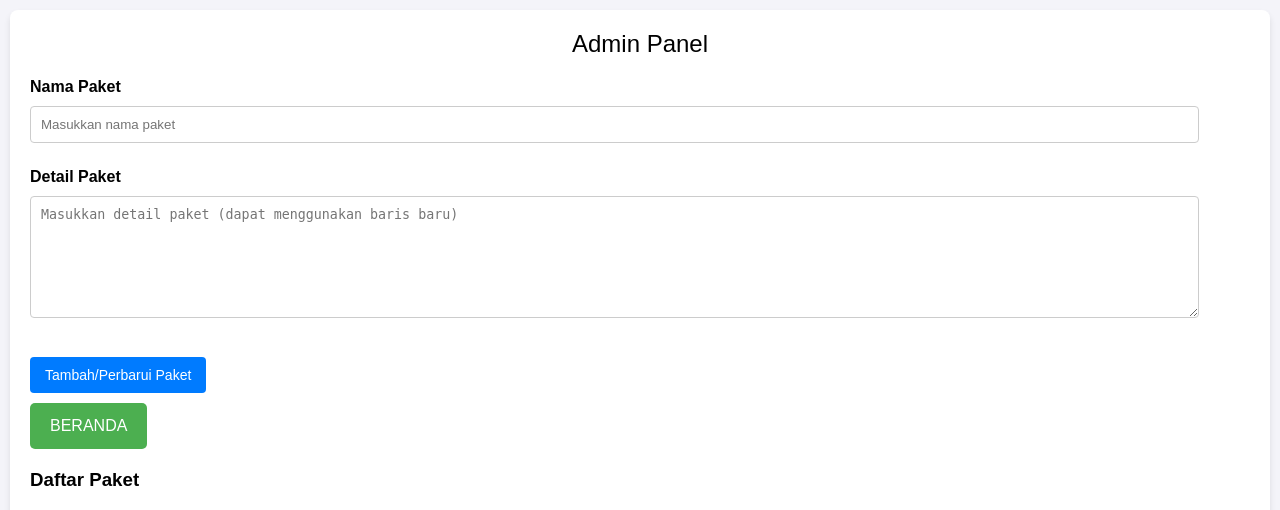
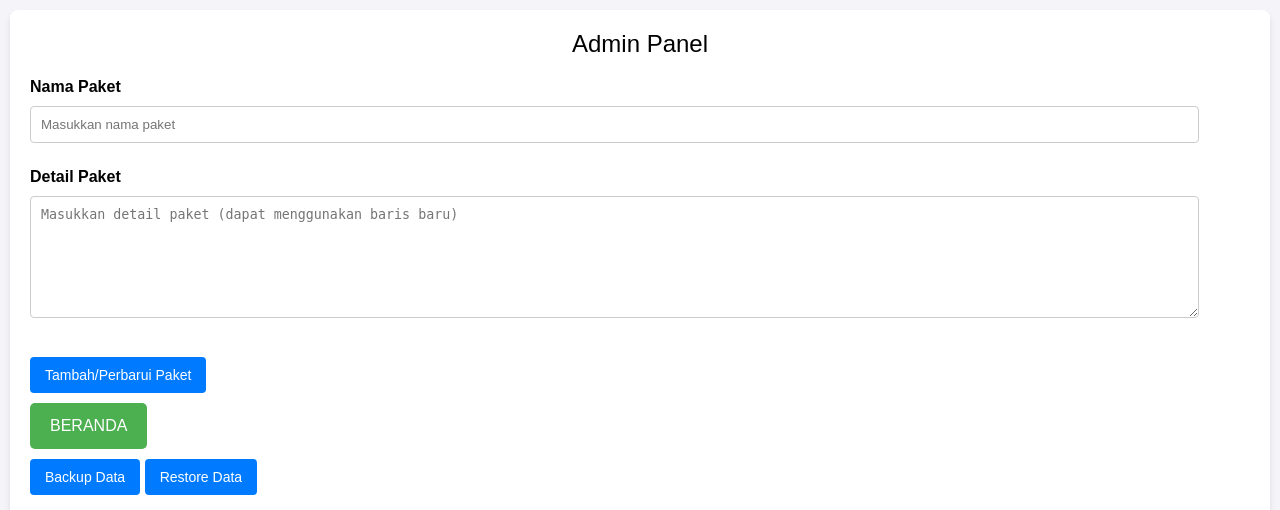
Before and after one commit to Sandhj/Virtual, a Flask app: page /adminku in a window 1280 px wide. Shown: the top 510 px of the page. Run offline with Flask 3, Linux system fonts and the light colour scheme; data that the repository does not hold is empty.

Commit message:
Update adminku.html

```diff
--- a/templates/adminku.html
+++ b/templates/adminku.html
@@ -125,6 +125,10 @@
         <form action="/" method="GET">
            <button type="submit">BERANDA</button>
         </form>
+        <div class="form-group">
+           <button class="button" onclick="backupData()">Backup Data</button>
+           <button class="button" onclick="restoreData()">Restore Data</button>
+        </div>
 
         <div class="table-container">
             <h3>Daftar Paket</h3>
@@ -227,6 +231,22 @@
                     }
                 });
         }
+        function backupData() {
+        fetch('/backup', { method: 'POST' })
+            .then(response => response.json())
+            .then(data => alert(data.message || data.error))
+            .catch(error => alert('Gagal melakukan backup.'));
+        }
+
+        function restoreData() {
+        fetch('/restore', { method: 'POST' })
+            .then(response => response.json())
+            .then(data => {
+                alert(data.message || data.error);
+                fetchPackages(); // Perbarui tabel setelah restore
+            })
+            .catch(error => alert('Gagal memulihkan data.'));
+        }
 
         // Muat paket saat halaman dimuat
         fetchPackages();
```
